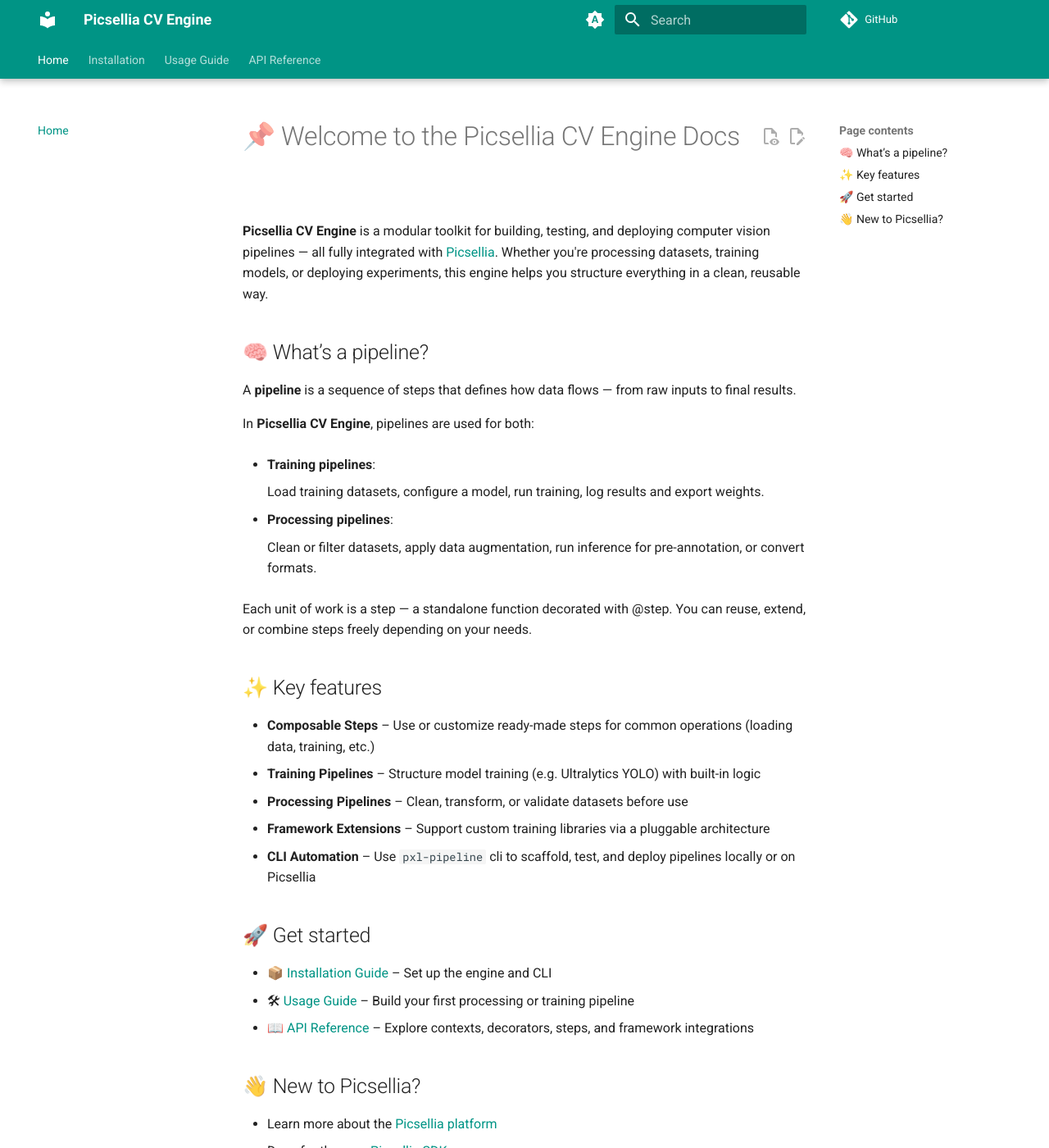
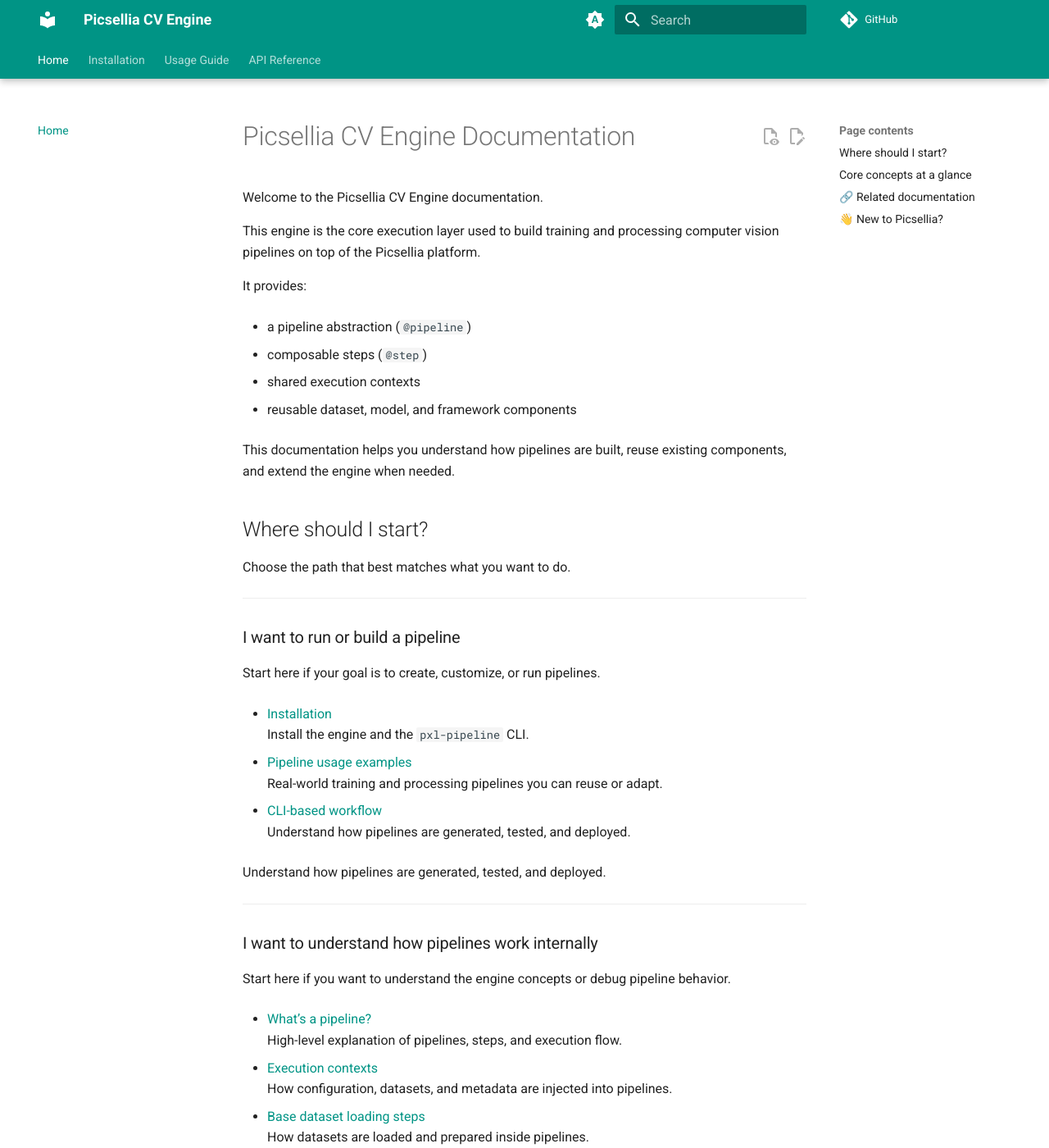
Before and after one commit to picselliahq/picsellia-cv-engine, an MkDocs documentation site: the page built from docs/index.md, in a window 1280 px wide and 1400 px high. Shown: the whole window at 82% size. Built offline with MkDocs 1.6.1 and Material for MkDocs 9.7.7, drawn with Linux system fonts in a browser that asks for light colours; comment, search, counter and statistics services are not loaded; some of the changed text lies outside the part shown.

Commit message:
feat: index page

```diff
--- a/docs/index.md
+++ b/docs/index.md
@@ -1,37 +1,130 @@
-# 📌 Welcome to the Picsellia CV Engine Docs
+# Picsellia CV Engine Documentation
 
-**Picsellia CV Engine** is a modular toolkit for building, testing, and deploying computer vision pipelines — all fully integrated with [Picsellia](https://picsellia.com). Whether you're processing datasets, training models, or deploying experiments, this engine helps you structure everything in a clean, reusable way.
+Welcome to the Picsellia CV Engine documentation.
+
+This engine is the core execution layer used to build training and processing computer vision pipelines on top of the Picsellia platform.
+
+It provides:
+
+- a pipeline abstraction (`@pipeline`)
+
+- composable steps (`@step`)
+
+- shared execution contexts
+
+- reusable dataset, model, and framework components
+
+This documentation helps you understand how pipelines are built, reuse existing components, and extend the engine when needed.
+
+## Where should I start?
+
+Choose the path that best matches what you want to do.
+
+---
+
+### I want to run or build a pipeline
+
+Start here if your goal is to create, customize, or run pipelines.
 
 
-## 🧠 What’s a pipeline?
+- [Installation](installation.md)
+  Install the engine and the `pxl-pipeline` CLI.
 
-A **pipeline** is a sequence of steps that defines how data flows — from raw inputs to final results.
+- [Pipeline usage examples](usage/index.md)
+  Real-world training and processing pipelines you can reuse or adapt.
 
-In **Picsellia CV Engine**, pipelines are used for both:
+- [CLI-based workflow](usage/cli_overview.md)
+  Understand how pipelines are generated, tested, and deployed.
 
-- **Training pipelines**:
+Understand how pipelines are generated, tested, and deployed.
 
-    Load training datasets, configure a model, run training, log results and export weights.
+---
 
-- **Processing pipelines**:
+### I want to understand how pipelines work internally
 
-    Clean or filter datasets, apply data augmentation, run inference for pre-annotation, or convert formats.
+Start here if you want to understand the engine concepts or debug pipeline behavior.
 
-Each unit of work is a step — a standalone function decorated with @step. You can reuse, extend, or combine steps freely depending on your needs.
-## ✨ Key features
-- **Composable Steps** – Use or customize ready-made steps for common operations (loading data, training, etc.)
-- **Training Pipelines** – Structure model training (e.g. Ultralytics YOLO) with built-in logic
-- **Processing Pipelines** – Clean, transform, or validate datasets before use
-- **Framework Extensions** – Support custom training libraries via a pluggable architecture
-- **CLI Automation** – Use `pxl-pipeline` cli to scaffold, test, and deploy pipelines locally or on Picsellia
+- [What’s a pipeline?](usage/index.md)
+  High-level explanation of pipelines, steps, and execution flow.
 
-## 🚀 Get started
-- 📦 [Installation Guide](installation.md) – Set up the engine and CLI
-- 🛠 [Usage Guide](usage/index.md) – Build your first processing or training pipeline
-- 📖 [API Reference](api/index.md) – Explore contexts, decorators, steps, and framework integrations
+- [Execution contexts](api/core/contexts/common/picsellia_context.md)
+  How configuration, datasets, and metadata are injected into pipelines.
+
+- [Base dataset loading steps](api/steps/base/dataset/loader.md)
+  How datasets are loaded and prepared inside pipelines.
+
+How datasets are loaded and prepared inside pipelines.
+
+---
+
+### I want to reuse or extend engine components
+
+Start here if you want to reuse existing logic or add new capabilities.
+
+- [API Reference](api/index.md)
+  Full reference for contexts, decorators, steps, services, and frameworks.
+
+- [Base steps](api/index.md#base-steps)
+  Reusable dataset, model, and datalake steps.
+
+- [Framework-specific extensions](api/index.md#framework-specific-extensions)
+  Ultralytics and other framework integrations.
+
+---
+
+### I want to contribute to the engine
+
+Start here if you want to modify the engine or its documentation.
+
+- [Local development & contribution guide](../README.md#local-development)
+  Set up the repository and understand the contribution workflow.
+
+- [Documentation workflow](../README.md#documentation)
+  How API docs and usage docs are generated and published.
+
+---
+
+## Core concepts at a glance
+
+- **Pipeline**
+
+  A Python function decorated with @pipeline that defines an execution flow.
+
+- **Step**
+
+  A focused unit of work decorated with @step (dataset loading, training, evaluation, etc.).
+
+- **Context**
+
+  A shared object injected into the pipeline, carrying configuration, datasets, models, and metadata.
+
+Pipelines are composed by chaining steps together, allowing complex workflows to remain modular, readable, and reusable.
+
+---
+
+## 🔗 Related documentation
+
+- [Pipeline usage examples](usage/index.md)
+  End-to-end training and processing workflows.
+
+- [API reference](api/index.md)
+  Detailed documentation for all engine components.
+
+- [Picsellia platform documentation](https://documentation.picsellia.com/docs/welcome)
+  Learn more about experiments, datasets, and models in Picsellia.
+
+---
+
 
 ## 👋 New to Picsellia?
 
-- Learn more about the [Picsellia platform](https://app.picsellia.com/signup)
-- Docs for the core [Picsellia SDK](https://documentation.picsellia.com/docs/welcome)
-- Reach out for support or contribution ideas!
+- Create a Picsellia account
+  https://app.picsellia.com/signup
+
+- Explore the broader ecosystem:
+
+  - Picsellia Pipelines CLI – pipeline lifecycle tooling
+    https://github.com/picselliahq/picsellia-pipelines-cli
+
+  - Picsellia CV Pipelines – ready-to-use reference pipelines
+    https://github.com/picselliahq/picsellia-cv-pipelines
```
